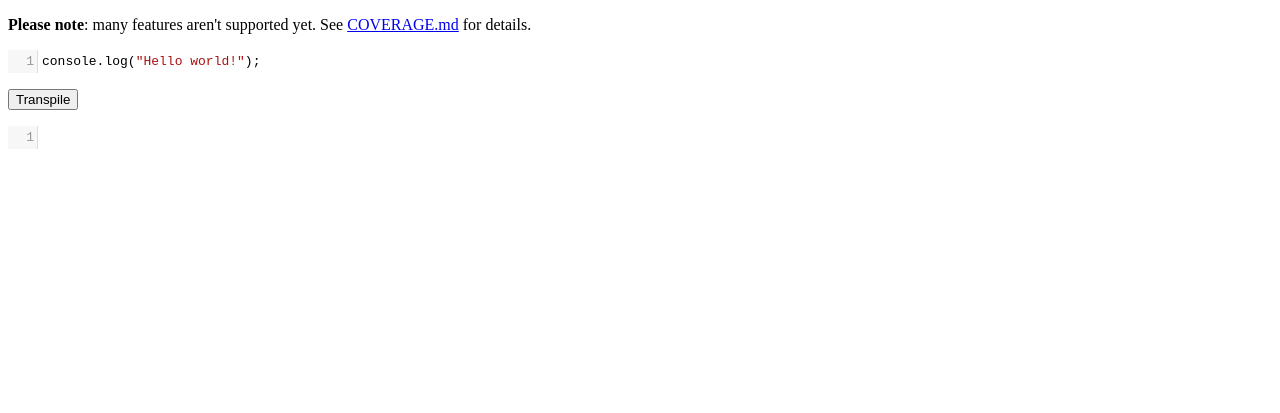
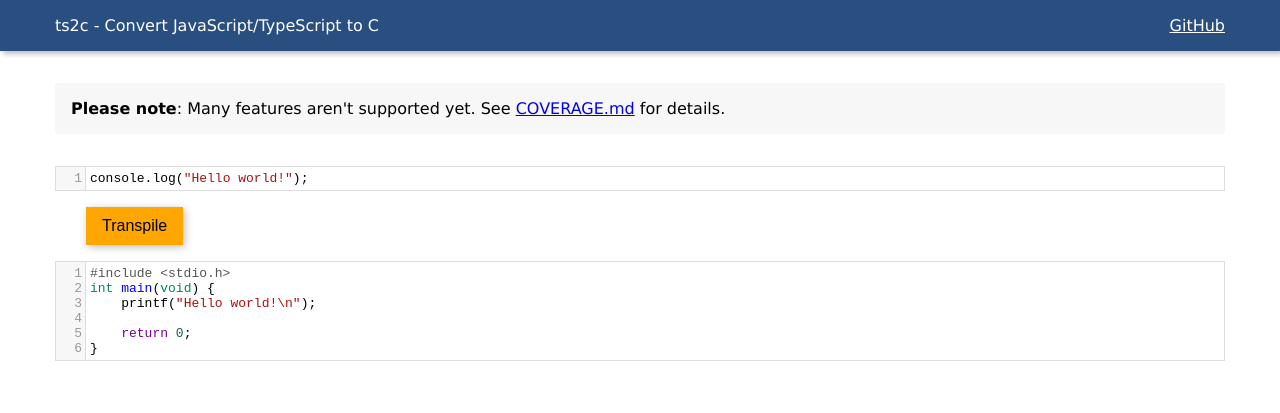
Before and after one commit to andrei-markeev/ts2c, a plain HTML site: page index.html in a window 1280 px wide. Drawn offline with nearby package versions, Linux system fonts and the light colour scheme.

Commit message:
Style for demo page

```diff
--- a/index.html
+++ b/index.html
@@ -1,29 +1,36 @@
 <!doctype html>
 <html>
     <head>
+        <title>ts2c - Convert JavaScript/TypeScript to C</title>
         <meta charset="utf-8" />
         <script src="https://npmcdn.com/typescript"></script>
         <script src="ts2c.bundle.js"></script>
+        <link rel="stylesheet" href="style.css" />
 
-        <link rel="stylesheet" href="https://cdnjs.cloudflare.com/ajax/libs/codemirror/5.15.2/codemirror.min.css">
+        <link rel="stylesheet" href="https://cdnjs.cloudflare.com/ajax/libs/codemirror/5.15.2/codemirror.min.css" />
         <script src="https://cdnjs.cloudflare.com/ajax/libs/codemirror/5.15.2/codemirror.min.js"></script>
         <script src="https://cdnjs.cloudflare.com/ajax/libs/codemirror/5.15.2/mode/javascript/javascript.min.js"></script>
         <script src="https://cdnjs.cloudflare.com/ajax/libs/codemirror/5.15.2/mode/clike/clike.min.js"></script>
     </head>
     <body>
+        <header>
+            <div class="container header">
+                <div class="title">ts2c - Convert JavaScript/TypeScript to C</div>
+                <a href="https://github.com/andrei-markeev/ts2c">GitHub</a>
+            </div>
+        </header>
 
-        <p><strong>Please note</strong>: many features aren't supported yet. See <a href="https://github.com/andrei-markeev/ts2c/blob/master/COVERAGE.md">COVERAGE.md</a> for details.</p>
-        <article>
-            <p>
-                <textarea id="source" cols="50" rows="3">console.log("Hello world!");</textarea>
-            </p>
-        </article>
-        <p>
+        <div class="container note"><strong>Please note</strong>: Many features aren't supported yet. See <a href="https://github.com/andrei-markeev/ts2c/blob/master/COVERAGE.md">COVERAGE.md</a> for details.</div>
+        <div class="container main">
+            <div class="editor">
+                <textarea id="source">console.log("Hello world!");</textarea>
+            </div>
             <button onclick="transpile()">Transpile</button>
-        </p>
-        <article>
-            <textarea id="target"></textarea>
-        </article>
+            <div class="editor">
+                <textarea id="target"></textarea>
+            </div>
+        </div>
+
         <script type="text/javascript">
             var sourceEditor = CodeMirror.fromTextArea(document.getElementById('source'), {
                 lineNumbers: true,
@@ -38,12 +45,12 @@
                 mode: 'text/x-csrc'
             });
             targetEditor.setSize('auto', 'auto');
-            function transpile()
-            {
+            function transpile() {
                 var source = sourceEditor.getValue();
                 var transpiled = ts2c.transpile(source);
                 targetEditor.setValue(transpiled);
             }
+            transpile();
         </script>
     </body>
 </html>
--- /dev/null
+++ b/style.css
@@ -0,0 +1,81 @@
+body {
+    margin: 0;
+    font-family: Verdana;
+}
+
+.container {
+    margin: 0 auto;
+    padding: 0 1rem;
+}
+
+@media (min-width: 768px) {
+    .container {
+        width: 750px;
+    }
+}
+
+@media (min-width: 992px) {
+    .container {
+        width: 970px;
+    }
+}
+
+@media (min-width: 1200px) {
+    .container {
+        width: 1170px;
+    }
+}
+
+header {
+    background-color: #294E80;
+    color: #ffffff;
+    box-shadow: 3px 3px 5px rgba(0, 0, 0, 0.25);
+    margin-bottom: 2rem;
+}
+
+.header {
+    align-items: center;
+    display: flex;
+    justify-content: space-between;
+    padding: 1rem;
+}
+
+.header a {
+    color: #ffffff;
+}
+
+.note {
+    background-color: #f7f7f7;
+    border-radius: 2px;
+    box-sizing: border-box;
+    padding: 1rem;
+}
+
+.main {
+    margin-top: 2rem;
+}
+
+.editor {
+    border: solid 1px #dddddd;
+}
+
+button {
+    background-color: #FFA700;
+    border: none;
+    box-shadow: 2px 2px 8px 0px rgba(0, 0, 0, 0.25);
+    color: #000000;
+    cursor: pointer;
+    display: block;
+    font-size: inherit;
+    margin: 1rem 0 1rem 31px;
+    padding: 10px 16px;
+}
+
+button:hover {
+    color: #333333;
+}
+
+button:active {
+    box-shadow: inset 0 3px 5px rgba(0, 0, 0, .125);
+    outline: none;
+}
```
